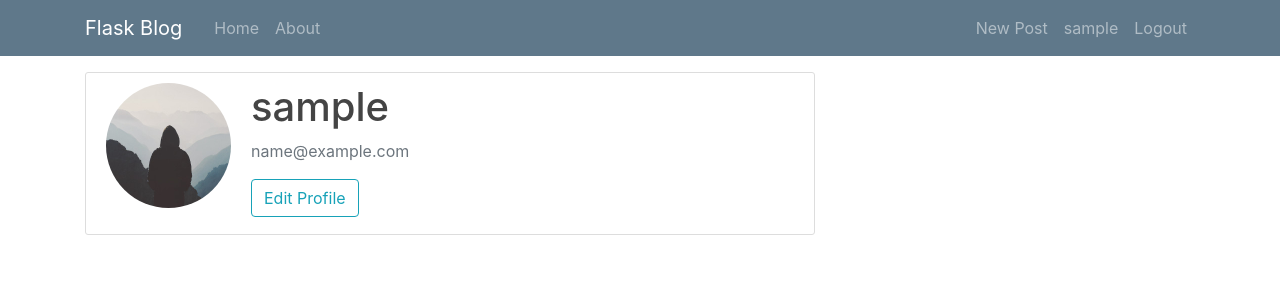
After one commit to Kruti-Amrutiya/blog-app-flask, a Flask app: page /profile_details in a window 1280 px wide. The commit adds this page. Shown: the top 300 px of the page. Run offline with Flask 2, Linux system fonts and the light colour scheme; the visitor is signed in with stand-in values (Sample User, id 1); data comes from the database, SQL or seed files in the repository; some libraries are stand-ins or nearby versions.

Commit message:
redesigned profile page

```diff
--- a/flaskblog/templates/home.html
+++ b/flaskblog/templates/home.html
@@ -10,8 +10,8 @@
             </div>
             <h2><a class="article-title" href="{{ url_for('posts.post', post_id=post.id) }}">{{ post.title }}</a></h2>
             <p class="article-content">{{ post.content | truncate(300) }}</p>
-            <div class="mt moreText">
-              <a class="btn btn-outline-info read-more-btn" href="{{ url_for('posts.post', post_id=post.id) }}">Read More</a>
+            <div class="mt">
+              <a class="btn btn-outline-info" href="{{ url_for('posts.post', post_id=post.id) }}">Read More</a>
             </div>
             <div class="d-flex flex-row fs-11 mt-2">
             {% if current_user.is_authenticated %}
--- a/flaskblog/templates/layout.html
+++ b/flaskblog/templates/layout.html
@@ -37,7 +37,7 @@
               <div class="navbar-nav">
                 {% if current_user.is_authenticated %}
                   <a class="nav-item nav-link" style="margin-left: 600px;" href="{{ url_for('posts.new_post') }}">New Post</a>
-                  <a class="nav-item nav-link" href="{{ url_for('users.account') }}">{{ current_user.username }}</a>
+                  <a class="nav-item nav-link" href="{{ url_for('users.profile_details') }}">{{ current_user.username }}</a>
                   <a class="nav-item nav-link" href="{{ url_for('users.logout') }}">Logout</a>
                 {% else %}
                   <a class="nav-item nav-link" style="margin-left: 900px;" href="{{ url_for('users.login') }}">Login</a>
@@ -64,19 +64,6 @@
           </div>
         </div>
       </main>
-      <script>
-      const readMoreBtn = document.querySelector(".read-more-btn");
-      const text = document.querySelector(".article-content");
-
-      readMoreBtn.addEventListener("click", (e) => {
-        text.classList.toggle("show-more");
-        if (readMoreBtn.innerText === "Read More") {
-          readMoreBtn.innerText = "Read Less";
-        } else {
-          readMoreBtn.innerText = "Read More";
-        }
-      });
-    </script>
     <!-- Option 1: Bootstrap Bundle with Popper -->
     <script src='https://stackpath.bootstrapcdn.com/bootstrap/4.4.1/js/bootstrap.bundle.min.js'></script>
     <script src='https://cdnjs.cloudflare.com/ajax/libs/jquery/3.2.1/jquery.min.js'></script>
--- a/flaskblog/templates/post.html
+++ b/flaskblog/templates/post.html
@@ -18,9 +18,9 @@
 	  <div class="d-flex flex-row fs-11 mt-2">
 		{% if current_user.is_authenticated %}
 		{% if current_user.has_liked_post(post) %}
-		  <a class="like p-1 cursor" href="{{ url_for('posts.like_action', post_id=post.id, action='unlike') }}"><i class="fa fa-thumbs-o-down"></i><span class="ml-1">Unlike</span></a>
+		  <a class="like p-1 cursor" href="{{ url_for('posts.like_action', post_id=post.id, action='unlike') }}"><i class="fa fa-heart-o"></i><span class="ml-1">Unlike</span></a>
 		{% else %}
-		  <a class="like p-1 cursor" href="{{ url_for('posts.like_action', post_id=post.id, action='like') }}"><i class="fa fa-heart-o"></i><span class="ml-1">Like</span></a>
+		  <a class="like p-1 cursor" href="{{ url_for('posts.like_action', post_id=post.id, action='like') }}"><i class="fa fa-heart"></i><span class="ml-1">Like</span></a>
 		{% endif %}
 		{% endif %}
 		<div class="like p-1 cursor mr-2">{{ post.likes.count() }} likes</div>
--- /dev/null
+++ b/flaskblog/templates/profile_details.html
@@ -0,0 +1,13 @@
+{% extends "layout.html" %}
+{% block content %}
+<div class="content-section">
+    <div class="media">
+        <img class="rounded-circle account-img" src="{{ url_for('static', filename='profile_pics/' + current_user.image_file) }}" alt="Profile Image">
+        <div class="media-body">
+            <h2 class="account-heading">{{ current_user.username }}</h2>
+            <p class="text-secondary">{{ current_user.email }}</p>
+            <a href="{{ url_for('users.account') }}" class="btn btn-outline-info">Edit Profile</a>
+		</div>
+    </div>
+</div>
+{% endblock content %}
--- a/flaskblog/users/routes.py
+++ b/flaskblog/users/routes.py
@@ -66,6 +66,12 @@ def account():
     return render_template('account.html', title='Account', image_file=image_file, form=form)
 
 
+@users.route("/profile_details")
+@login_required
+def profile_details():
+    return render_template('profile_details.html', title='Profile Details')
+
+
 @users.route("/user/<string:username>")
 def user_posts(username):
     page = request.args.get('page', 1, type=int)
```
